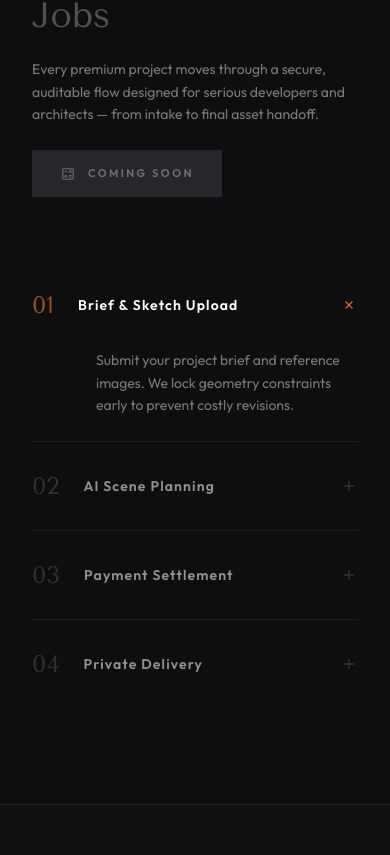
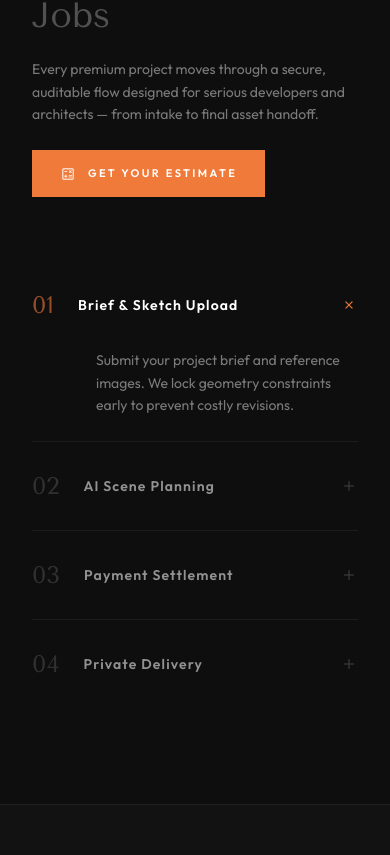
Before and after one commit to 0xbullinfo-hue/figment_studio, a React (Vite) app: page / in a window 390 px wide. Shown: the part 5849-6704 px from the top of the page. Built offline with nearby package versions, Linux system fonts and the light colour scheme.

Commit message:
feat: turn on estimate page back, disable request proposal actions

```diff
--- a/components/Estimator.tsx
+++ b/components/Estimator.tsx
@@ -256,9 +256,9 @@ TOTAL ESTIMATED INVESTMENT: $${pricing.total.toLocaleString()}
               <span className="material-symbols-outlined text-lg font-bold">picture_as_pdf</span>
               SAVE PDF
             </button>
-            <button onClick={handleRequestFinish} disabled={pricing.total === 0} className="flex items-center justify-center gap-2 flex-1 md:flex-initial rounded-xl bg-primary px-8 py-2.5 text-[11px] font-bold uppercase tracking-widest text-white shadow-lg shadow-primary/20 hover:brightness-110 hover:scale-[1.02] active:scale-[0.98] transition-all duration-300 disabled:opacity-50">
+            <button disabled className="flex items-center justify-center gap-2 flex-1 md:flex-initial rounded-xl bg-zinc-800 px-8 py-2.5 text-[11px] font-bold uppercase tracking-widest text-zinc-500 cursor-not-allowed transition-all duration-300">
               <span className="material-symbols-outlined text-lg font-bold">send</span>
-              REQUEST PROPOSAL
+              COMING SOON
             </button>
           </div>
         </div>
@@ -370,11 +370,10 @@ TOTAL ESTIMATED INVESTMENT: $${pricing.total.toLocaleString()}
                   {isDownloading ? 'Generating Quote...' : 'Download Quote PDF'}
                 </button>
                 <button
-                  onClick={handleRequestFinish}
-                  disabled={pricing.total === 0}
-                  className="w-full py-4 bg-primary text-white rounded-xl text-xs font-black uppercase tracking-widest shadow-xl shadow-primary/20 hover:brightness-110 active:scale-95 transition-all disabled:opacity-50"
+                  disabled
+                  className="w-full py-4 bg-zinc-800 text-zinc-500 rounded-xl text-xs font-black uppercase tracking-widest cursor-not-allowed transition-all"
                 >
-                  Request Official Proposal
+                  Coming Soon
                 </button>
               </div>
             </div>
--- a/components/Footer.tsx
+++ b/components/Footer.tsx
@@ -12,7 +12,7 @@ const Footer: React.FC = () => {
       { label: '3D Rendering', path: '/arcviz' },
       { label: 'Cinematic Animation', path: '/arcviz' },
       { label: 'Interior Design', path: '/arcviz' },
-      { label: 'Scale Models', path: '#', disabled: true },
+      { label: 'Scale Models', path: '/estimator' },
     ],
     Company: [
       { label: 'About Us', path: '/about' },
@@ -22,7 +22,7 @@ const Footer: React.FC = () => {
     ],
     Client: [
       { label: 'Client (soon)', path: '/auth', disabled: true },
-      { label: 'Coming Soon', path: '/estimator', disabled: true },
+      { label: 'Get Estimate', path: '/estimator' },
       { label: 'ArcViz AI', path: '/arcviz' },
       { label: 'Support', path: '/support' },
     ],
@@ -139,11 +139,19 @@ const Footer: React.FC = () => {
                 Contact Studio
               </button>
               <button
-                disabled
-                className="text-[10px] tracking-[0.2em] uppercase border font-bold font-sans px-8 py-3 transition-all duration-300 opacity-30 cursor-not-allowed"
+                onClick={() => navigate('/estimator')}
+                className="text-[10px] tracking-[0.2em] uppercase border font-bold font-sans px-8 py-3 transition-all duration-300"
                 style={{ borderColor: 'rgba(255,255,255,0.1)', color: 'rgba(255,255,255,0.45)' }}
+                onMouseEnter={e => {
+                  (e.currentTarget as HTMLElement).style.borderColor = 'rgba(255,255,255,0.3)';
+                  (e.currentTarget as HTMLElement).style.color = 'rgba(255,255,255,0.7)';
+                }}
+                onMouseLeave={e => {
+                  (e.currentTarget as HTMLElement).style.borderColor = 'rgba(255,255,255,0.1)';
+                  (e.currentTarget as HTMLElement).style.color = 'rgba(255,255,255,0.45)';
+                }}
               >
-                Coming Soon
+                Get Estimate
               </button>
             </div>
           </div>
--- a/components/Header.tsx
+++ b/components/Header.tsx
@@ -63,7 +63,7 @@ const Header: React.FC<HeaderProps> = ({ onOpenVision }) => {
     { label: 'Services', path: '/#services' },
     { label: 'Works', path: '/portfolio' },
     { label: 'Academy', path: '/academy' },
-    { label: 'Estimates (soon)', path: '/estimator', disabled: true },
+    { label: 'Estimates', path: '/estimator' },
     { label: 'Contact', path: '/contact' },
   ];
 
@@ -219,10 +219,10 @@ const Header: React.FC<HeaderProps> = ({ onOpenVision }) => {
                   Client (soon)
                 </button>
                 <button
-                  disabled
-                  className="text-[11px] tracking-[0.2em] uppercase bg-zinc-800 text-zinc-500 px-5 py-2.5 font-semibold cursor-not-allowed transition-all duration-300"
+                  onClick={() => navigate('/estimator')}
+                  className="text-[11px] tracking-[0.2em] uppercase bg-primary hover:bg-primary-hover text-white px-5 py-2.5 font-semibold transition-all duration-300 hover:shadow-[0_4px_14px_rgba(240,122,58,0.3)]"
                 >
-                  Coming Soon
+                  Get Estimate
                 </button>
               </>
             )}
@@ -306,8 +306,8 @@ const Header: React.FC<HeaderProps> = ({ onOpenVision }) => {
                   <button disabled className="w-full border border-border-ui/50 text-text-faint text-[11px] tracking-[0.2em] uppercase font-semibold py-3 cursor-not-allowed">
                     Client (soon)
                   </button>
-                  <button disabled className="w-full bg-zinc-800 text-zinc-500 text-[11px] tracking-[0.2em] uppercase font-semibold py-3 cursor-not-allowed">
-                    Coming Soon
+                  <button onClick={() => { navigate('/estimator'); setMobileOpen(false); }} className="w-full bg-primary text-white text-[11px] tracking-[0.2em] uppercase font-semibold py-3">
+                    Get Estimate
                   </button>
                 </>
               )}
--- a/components/LandingPage.tsx
+++ b/components/LandingPage.tsx
@@ -194,9 +194,9 @@ const LandingPage: React.FC = () => {
               <p className="text-white/45 text-sm leading-relaxed max-w-md font-sans">
                 Every premium project moves through a secure, auditable flow designed for serious developers and architects — from intake to final asset handoff.
               </p>
-              <button disabled className="flex items-center gap-3 text-[11px] tracking-[0.22em] uppercase bg-zinc-800 text-zinc-500 px-7 py-3.5 font-semibold cursor-not-allowed transition-all duration-300 mt-2">
+              <button onClick={() => navigate('/estimator')} className="flex items-center gap-3 text-[11px] tracking-[0.22em] uppercase bg-primary hover:bg-primary-hover text-white px-7 py-3.5 font-semibold transition-all duration-300 hover:shadow-[0_4px_14px_rgba(240,122,58,0.3)] mt-2">
                 <span className="material-symbols-outlined text-base">calculate</span>
-                Coming Soon
+                Get Your Estimate
               </button>
             </div>
 
@@ -482,10 +482,10 @@ const LandingPage: React.FC = () => {
                 Contact the Studio
               </button>
               <button
-                disabled
-                className="border border-white/15 text-white/30 text-[11px] font-bold uppercase tracking-[0.2em] px-10 py-4 cursor-not-allowed transition-all duration-300 opacity-40"
+                onClick={() => navigate('/estimator')}
+                className="border border-white/15 hover:border-white/35 text-white/60 hover:text-white text-[11px] font-bold uppercase tracking-[0.2em] px-10 py-4 transition-all duration-300"
               >
-                Coming Soon
+                Instant Estimate
               </button>
             </div>
           </div>
```
